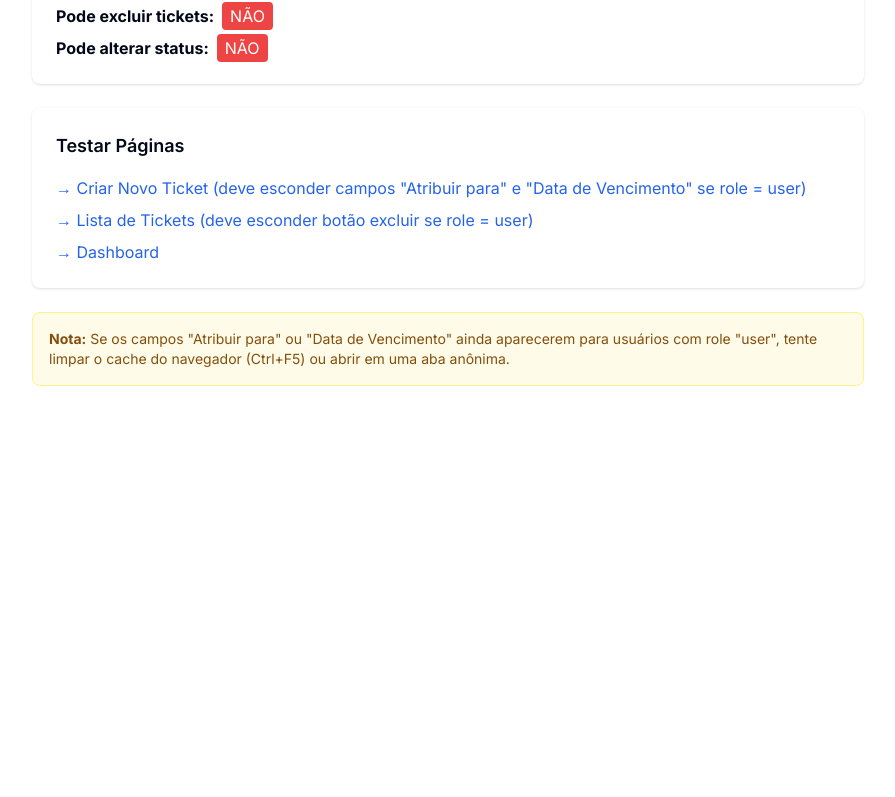
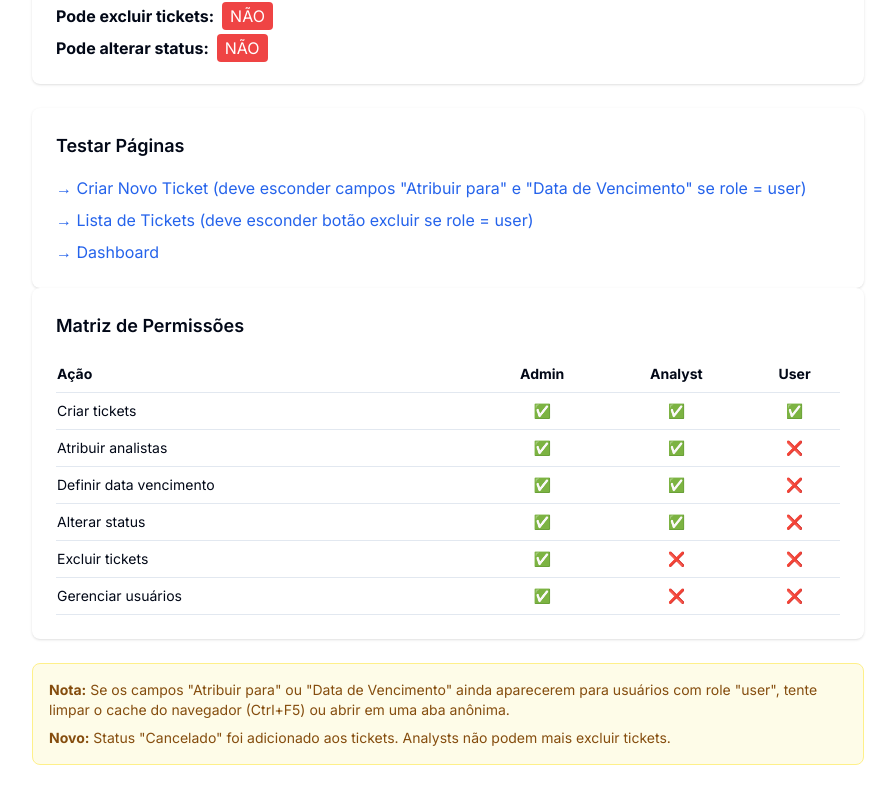
Before and after one commit to tgszdev/app3008, a Next.js app: page /test-role in a window 1280 px wide. Shown: the part 356-1153 px from the top of the page, without its empty margins (192-1087 px from the left). Before the commit the page ends 800 px from the top, so only its background shows below. Built offline with nearby package versions, Linux system fonts and the light colour scheme; no server answers.

Commit message:
feat: Remove delete permission from analyst role and add cancelled status

```diff
--- a/src/app/dashboard/tickets/[id]/page.tsx
+++ b/src/app/dashboard/tickets/[id]/page.tsx
@@ -29,7 +29,7 @@ interface Ticket {
   ticket_number: number
   title: string
   description: string
-  status: 'open' | 'in_progress' | 'resolved' | 'closed'
+  status: 'open' | 'in_progress' | 'resolved' | 'closed' | 'cancelled'
   priority: 'low' | 'medium' | 'high' | 'critical'
   category: string
   created_at: string
@@ -45,7 +45,8 @@ const statusConfig = {
   open: { label: 'Aberto', color: 'bg-blue-500', icon: AlertCircle },
   in_progress: { label: 'Em Progresso', color: 'bg-yellow-500', icon: Clock },
   resolved: { label: 'Resolvido', color: 'bg-green-500', icon: CheckCircle },
-  closed: { label: 'Fechado', color: 'bg-gray-500', icon: XCircle }
+  closed: { label: 'Fechado', color: 'bg-gray-500', icon: XCircle },
+  cancelled: { label: 'Cancelado', color: 'bg-red-500', icon: XCircle }
 }
 
 const priorityConfig = {
@@ -332,6 +333,7 @@ export default function TicketDetailsPage() {
                     <option value="in_progress">Em Progresso</option>
                     <option value="resolved">Resolvido</option>
                     <option value="closed">Fechado</option>
+                    <option value="cancelled">Cancelado</option>
                   </select>
                   <button
                     onClick={handleStatusUpdate}
@@ -627,8 +629,8 @@ export default function TicketDetailsPage() {
                 </div>
               </label>
 
-              {/* Botão de Excluir - Apenas admin e analyst */}
-              {(session?.user?.role === 'admin' || session?.user?.role === 'analyst') && (
+              {/* Botão de Excluir - Apenas admin */}
+              {session?.user?.role === 'admin' && (
                 <button
                   onClick={handleDelete}
                   className="w-full px-4 py-2 bg-red-600 text-white rounded-lg hover:bg-red-700 flex items-center justify-center gap-2"
--- a/src/app/dashboard/tickets/page.tsx
+++ b/src/app/dashboard/tickets/page.tsx
@@ -39,7 +39,7 @@ interface Ticket {
   ticket_number: number
   title: string
   description: string
-  status: 'open' | 'in_progress' | 'resolved' | 'closed'
+  status: 'open' | 'in_progress' | 'resolved' | 'closed' | 'cancelled'
   priority: 'low' | 'medium' | 'high' | 'critical'
   category: string
   created_by: string
@@ -73,6 +73,11 @@ const statusConfig = {
   closed: {
     label: 'Fechado',
     color: 'bg-gray-100 text-gray-800 dark:bg-gray-900 dark:text-gray-300',
+    icon: XCircle,
+  },
+  cancelled: {
+    label: 'Cancelado',
+    color: 'bg-red-100 text-red-800 dark:bg-red-900 dark:text-red-300',
     icon: XCircle,
   },
 }
@@ -271,6 +276,7 @@ export default function TicketsPage() {
               <option value="in_progress">Em Andamento</option>
               <option value="resolved">Resolvido</option>
               <option value="closed">Fechado</option>
+              <option value="cancelled">Cancelado</option>
             </select>
 
             <select
@@ -482,8 +488,8 @@ export default function TicketsPage() {
                           >
                             <Edit className="h-4 w-4" />
                           </button>
-                          {/* Apenas admin e analyst podem excluir tickets */}
-                          {(session?.user?.role === 'admin' || session?.user?.role === 'analyst') && (
+                          {/* Apenas admin pode excluir tickets */}
+                          {session?.user?.role === 'admin' && (
                             <button
                               onClick={() => handleDeleteTicket(ticket.id)}
                               className="text-red-600 hover:text-red-900 dark:text-red-400 dark:hover:text-red-300 transition-colors"
--- a/src/app/test-role/page.tsx
+++ b/src/app/test-role/page.tsx
@@ -54,11 +54,11 @@ export default function TestRolePage() {
           <p>
             <strong>Pode excluir tickets:</strong>
             <span className={`ml-2 px-2 py-1 rounded text-white ${
-              session?.user?.role === 'admin' || session?.user?.role === 'analyst'
+              session?.user?.role === 'admin'
                 ? 'bg-green-500'
                 : 'bg-red-500'
             }`}>
-              {session?.user?.role === 'admin' || session?.user?.role === 'analyst' ? 'SIM' : 'NÃO'}
+              {session?.user?.role === 'admin' ? 'SIM' : 'NÃO'}
             </span>
           </p>
           <p>
@@ -89,11 +89,66 @@ export default function TestRolePage() {
         </div>
       </div>
 
+      <div className="bg-white dark:bg-gray-800 p-6 rounded-lg shadow mb-6">
+        <h2 className="text-lg font-semibold mb-4">Matriz de Permissões</h2>
+        <table className="w-full text-sm">
+          <thead>
+            <tr className="border-b">
+              <th className="text-left py-2">Ação</th>
+              <th className="text-center py-2">Admin</th>
+              <th className="text-center py-2">Analyst</th>
+              <th className="text-center py-2">User</th>
+            </tr>
+          </thead>
+          <tbody>
+            <tr className="border-b">
+              <td className="py-2">Criar tickets</td>
+              <td className="text-center">✅</td>
+              <td className="text-center">✅</td>
+              <td className="text-center">✅</td>
+            </tr>
+            <tr className="border-b">
+              <td className="py-2">Atribuir analistas</td>
+              <td className="text-center">✅</td>
+              <td className="text-center">✅</td>
+              <td className="text-center">❌</td>
+            </tr>
+            <tr className="border-b">
+              <td className="py-2">Definir data vencimento</td>
+              <td className="text-center">✅</td>
+              <td className="text-center">✅</td>
+              <td className="text-center">❌</td>
+            </tr>
+            <tr className="border-b">
+              <td className="py-2">Alterar status</td>
+              <td className="text-center">✅</td>
+              <td className="text-center">✅</td>
+              <td className="text-center">❌</td>
+            </tr>
+            <tr className="border-b">
+              <td className="py-2">Excluir tickets</td>
+              <td className="text-center">✅</td>
+              <td className="text-center">❌</td>
+              <td className="text-center">❌</td>
+            </tr>
+            <tr className="border-b">
+              <td className="py-2">Gerenciar usuários</td>
+              <td className="text-center">✅</td>
+              <td className="text-center">❌</td>
+              <td className="text-center">❌</td>
+            </tr>
+          </tbody>
+        </table>
+      </div>
+
       <div className="mt-6 p-4 bg-yellow-50 border border-yellow-200 rounded-lg">
         <p className="text-sm text-yellow-800">
           <strong>Nota:</strong> Se os campos "Atribuir para" ou "Data de Vencimento" ainda aparecerem para usuários com role "user",
           tente limpar o cache do navegador (Ctrl+F5) ou abrir em uma aba anônima.
         </p>
+        <p className="text-sm text-yellow-800 mt-2">
+          <strong>Novo:</strong> Status "Cancelado" foi adicionado aos tickets. Analysts não podem mais excluir tickets.
+        </p>
       </div>
     </div>
   )
--- a/src/types/index.ts
+++ b/src/types/index.ts
@@ -1,5 +1,5 @@
 export type UserRole = 'user' | 'analyst' | 'admin'
-export type TicketStatus = 'open' | 'in_progress' | 'waiting' | 'resolved' | 'closed'
+export type TicketStatus = 'open' | 'in_progress' | 'waiting' | 'resolved' | 'closed' | 'cancelled'
 export type TicketPriority = 'low' | 'medium' | 'high' | 'critical'
 
 export interface User {
```
Also changed, not shown: 1 other file (tests, documents, lock files or other folders).
